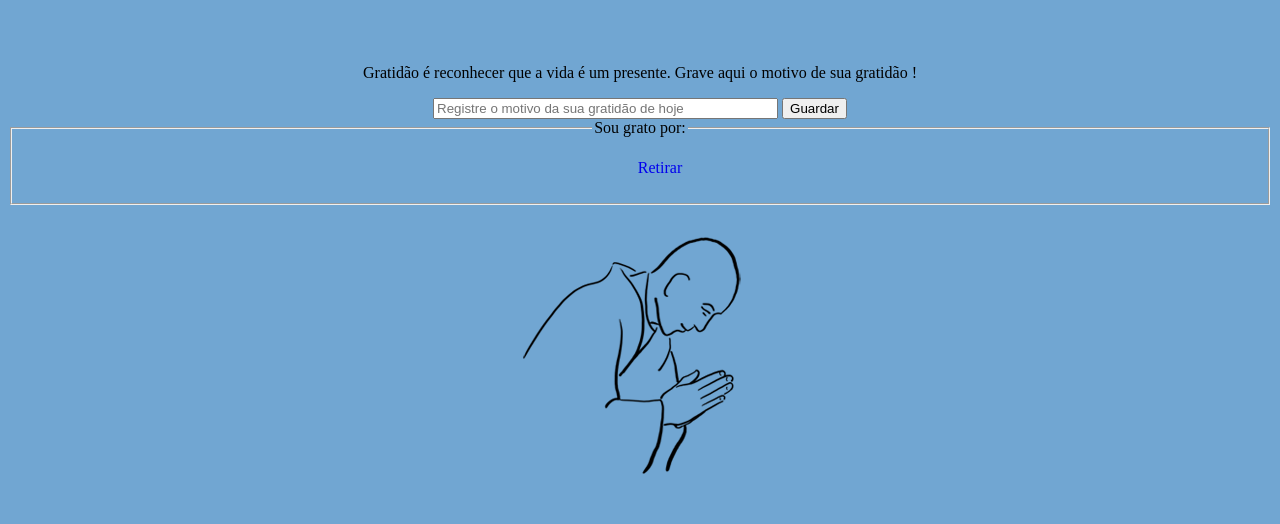
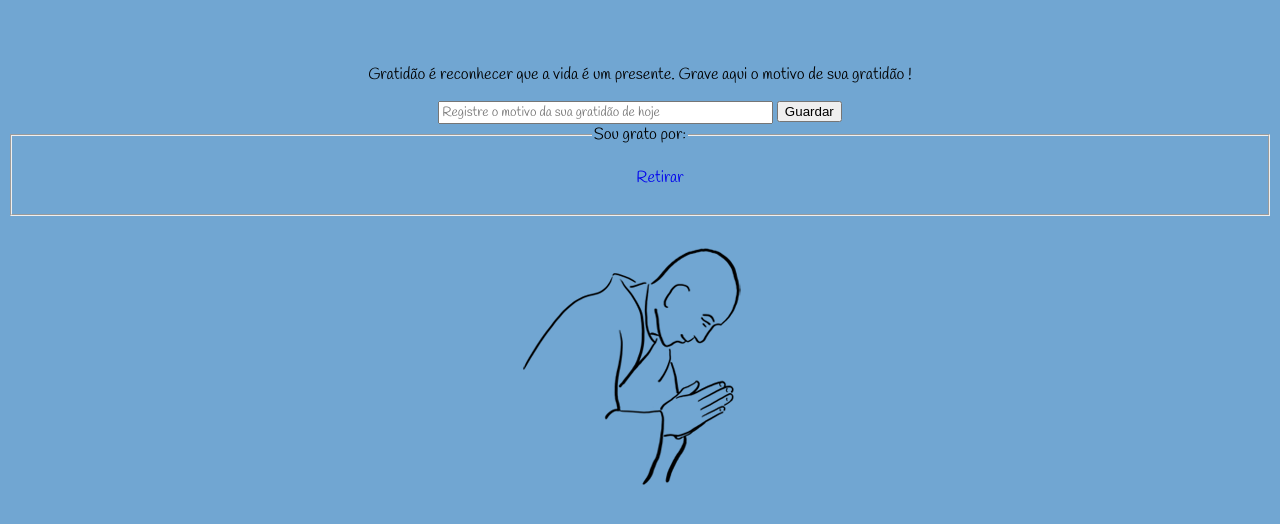
Before and after one commit to victor-ferraz7/projeto-gratidao, a plain HTML site: page index.html in a window 1280 px wide. Both pictures are taken after a click on the button "Guardar". Shown: the part 190-714 px from the top of the page. Drawn offline with Linux system fonts and the light colour scheme.

Commit message:
Css editado

```diff
--- a/estilo.css
+++ b/estilo.css
@@ -1,6 +1,9 @@
 /* ------------------------------------------ Body -------------------------------------------------------*/
 @import url('https://fonts.googleapis.com/css?family=Dancing+Script');
+@import url('https://fonts.googleapis.com/css?family=Handlee');
 body{text-align: center; background-color: #71a6d2;}
+
+body input{font-family: 'Handlee', cursive;}
 
 
 /* ------------------------------------------ Cabeçalho ------------------------------------------------------*/
@@ -8,7 +11,8 @@ body{text-align: center; background-color: #71a6d2;}
 #titulo{ font-size: 100px; color: blue; font-family: 'Dancing Script', cursive;}
 
 /* -------------------------------------------- Motivos --------------------------------------------------------*/
+main div {font-family: 'Handlee', cursive;}
+main div .input-group{font-family: 'Handlee', cursive;}
 
-
-ul li{list-style: none;}
+ul li{list-style: none;font-family: 'Handlee', cursive;}
 a {text-decoration: none;}
--- a/index.html
+++ b/index.html
@@ -14,16 +14,18 @@
   <body>
 
         <!---------------------------------------------------------------- Container -------------------------------------------------------------------------->
-        <div class="box container-fluid">
+        <div class="box">
 
             <!--------------------------------------------------------------- Header ------------------------------------------------------------------------------>
-                <header class="">
+                <header>
 
                     <h1 id="titulo">Diário da Gratidão</h1>
 
                 </header>
 
-                <div class="container" id="frase">
+                <main>
+
+                    <div id="frase">
 
                         <p class="text-center">
                             Gratidão é reconhecer que a vida é um presente. Grave aqui o motivo de sua gratidão !
@@ -36,7 +38,7 @@
 
                     <div class="input-group">
 
-                        <input type="text" placeholder="Registre o motivo da sua gratidão de hoje" size ="40" required>
+                        <input type="text" placeholder="Registre o motivo da sua gratidão de hoje" size ="60" required>
                         <button> Guardar </button>
 
                     </div>
@@ -57,7 +59,10 @@
 
                 </div>
 
+            </main>
+
             <img src="./img/reverencia.png" alt="">
+
 
         </div>
 
```
Lines whose indentation alone changed are shown as unchanged.
